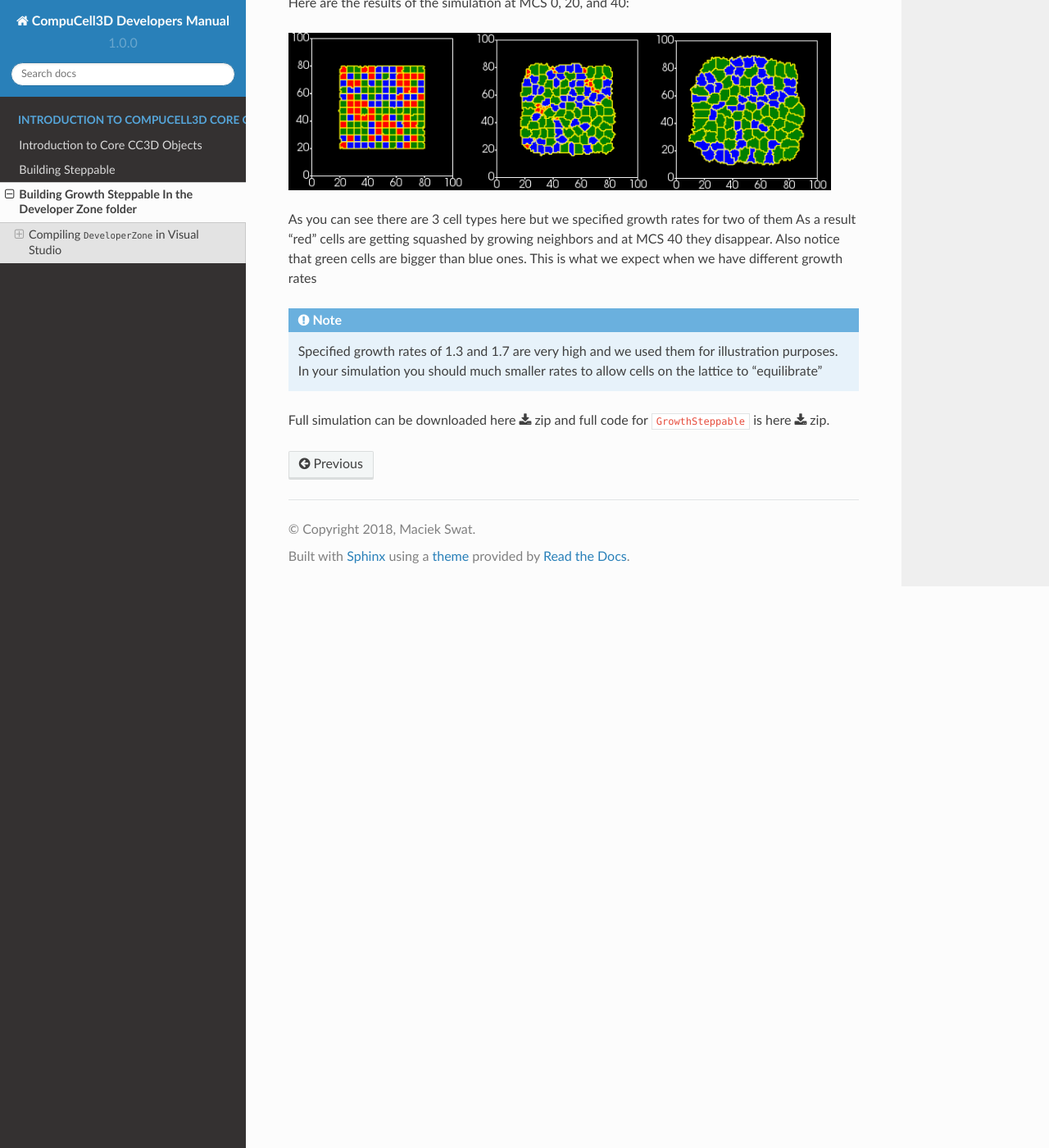
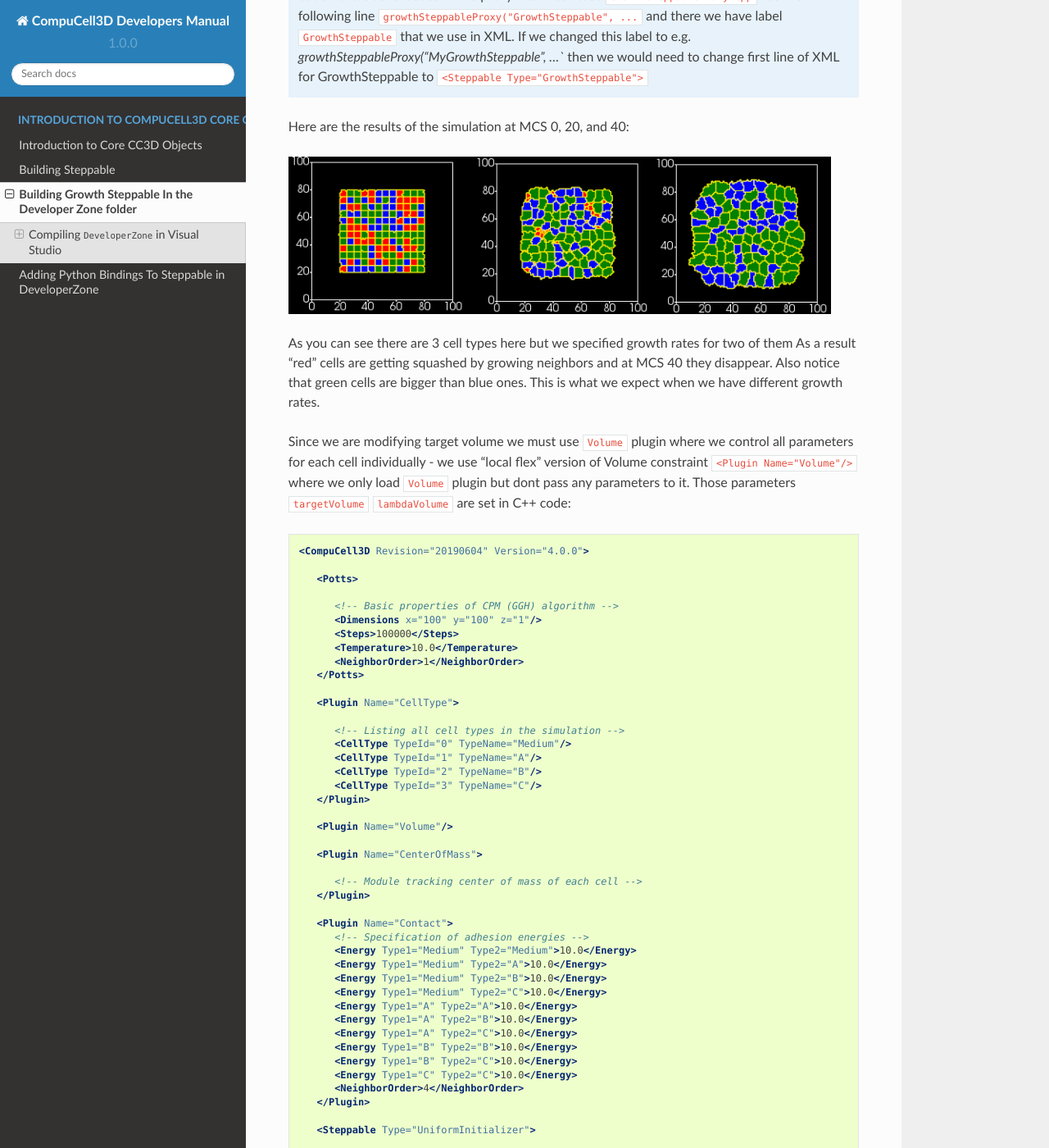
Before and after one commit to CompuCell3D/CompuCell3DDevelopersManual, a Sphinx documentation site: the page built from docs/building_growth_steppable_in_developer_zone.rst, in a window 1280 px wide and 1400 px high, scrolled down 8445 px. Shown: the whole window at 82% size. Built offline with Sphinx 7.4.7 and the Read the Docs theme 2.0.0, drawn with Linux system fonts in a browser that asks for light colours; some of the changed text lies outside the part shown.

Commit message:
added new material

```diff
--- /dev/null
+++ b/docs/adding_python_binding_to_developer_zone_steppable.rst
@@ -0,0 +1,2 @@
+Adding Python Bindings To Steppable in DeveloperZone
+======================================================
--- a/docs/building_growth_steppable_in_developer_zone.rst
+++ b/docs/building_growth_steppable_in_developer_zone.rst
@@ -151,7 +151,16 @@ and ``GrowthSteppable.cpp``
 
     void GrowthSteppable::start(){
 
-      //PUT YOUR CODE HERE
+        CellInventory::cellInventoryIterator cInvItr;
+        CellG * cell = 0;
+
+        for (cInvItr = cellInventoryPtr->cellInventoryBegin(); cInvItr != cellInventoryPtr->cellInventoryEnd(); ++cInvItr)
+        {
+
+            cell = cellInventoryPtr->getCell(cInvItr);
+            cell->targetVolume = 25.0;
+            cell->lambdaVolume = 2.0;
+        }
     }
 
     void GrowthSteppable::step(const unsigned int currentStep){
@@ -315,7 +324,76 @@ Here are the results of the simulation at MCS 0, 20, and 40:
 
 As you can see there are 3 cell types here but we specified growth rates for two of them As a result "red" cells are
 getting squashed by growing neighbors and at MCS 40 they disappear. Also notice that green cells are bigger than blue
-ones. This is what we expect when we have different growth rates
+ones. This is what we expect when we have different growth rates.
+
+Since we are modifying target volume we must use ``Volume`` plugin where we control all parameters for each cell individually - we use "local flex" version of Volume constraint ``<Plugin Name="Volume"/>`` where we only load ``Volume`` plugin but dont pass any parameters to it. Those parameters ``targetVolume`` ``lambdaVolume`` are set in C++ code:
+
+.. code-block:: xml
+
+    <CompuCell3D Revision="20190604" Version="4.0.0">
+
+       <Potts>
+
+          <!-- Basic properties of CPM (GGH) algorithm -->
+          <Dimensions x="100" y="100" z="1"/>
+          <Steps>100000</Steps>
+          <Temperature>10.0</Temperature>
+          <NeighborOrder>1</NeighborOrder>
+       </Potts>
+
+       <Plugin Name="CellType">
+
+          <!-- Listing all cell types in the simulation -->
+          <CellType TypeId="0" TypeName="Medium"/>
+          <CellType TypeId="1" TypeName="A"/>
+          <CellType TypeId="2" TypeName="B"/>
+          <CellType TypeId="3" TypeName="C"/>
+       </Plugin>
+
+       <Plugin Name="Volume"/>
+
+       <Plugin Name="CenterOfMass">
+
+          <!-- Module tracking center of mass of each cell -->
+       </Plugin>
+
+       <Plugin Name="Contact">
+          <!-- Specification of adhesion energies -->
+          <Energy Type1="Medium" Type2="Medium">10.0</Energy>
+          <Energy Type1="Medium" Type2="A">10.0</Energy>
+          <Energy Type1="Medium" Type2="B">10.0</Energy>
+          <Energy Type1="Medium" Type2="C">10.0</Energy>
+          <Energy Type1="A" Type2="A">10.0</Energy>
+          <Energy Type1="A" Type2="B">10.0</Energy>
+          <Energy Type1="A" Type2="C">10.0</Energy>
+          <Energy Type1="B" Type2="B">10.0</Energy>
+          <Energy Type1="B" Type2="C">10.0</Energy>
+          <Energy Type1="C" Type2="C">10.0</Energy>
+          <NeighborOrder>4</NeighborOrder>
+       </Plugin>
+
+       <Steppable Type="UniformInitializer">
+
+          <!-- Initial layout of cells in the form of rectangular slab -->
+          <Region>
+             <BoxMin x="20" y="20" z="0"/>
+             <BoxMax x="80" y="80" z="1"/>
+             <Gap>0</Gap>
+             <Width>5</Width>
+             <Types>A,B,C</Types>
+          </Region>
+       </Steppable>
+
+        <Steppable Type="GrowthSteppable">
+            <GrowthRate CellType="1" Rate="1.3"/>
+            <GrowthRate CellType="2" Rate="1.7"/>
+        </Steppable>
+
+    </CompuCell3D>
+
+.. note::
+
+    We placed ``GrowthSteppable`` last. This is not coincidence. We must place it after steppable that creates cells ``UniformInitializer``. If we reversed the order of those two steppables GrowthSteppable would be called first and in particular its ``start`` function would be called before ``UniformInitializer`` function and as a result the code that is supposed to set initaial volume constraint parameters from ``GrowthSteppable`` (``start`` function) woudl iterate over empty cell inventory. Therefore, listing ``UniformInitializer`` before ``GrowthSteppable`` is the rihght thing to to. Simply put order of appearances of steppables in the XML determines the order in which CC3D will call them
 
 .. note::
 
--- a/docs/index.rst
+++ b/docs/index.rst
@@ -15,6 +15,7 @@ introduction
    intro_to_core_cc3d_objects
    building_steppable_case_study
    building_growth_steppable_in_developer_zone
+   adding_python_binding_to_developer_zone_steppable
 
 
 
```
Also changed, not shown: docs/building_steppable_case_study.rst (+27 -4 lines), 2 other files.
